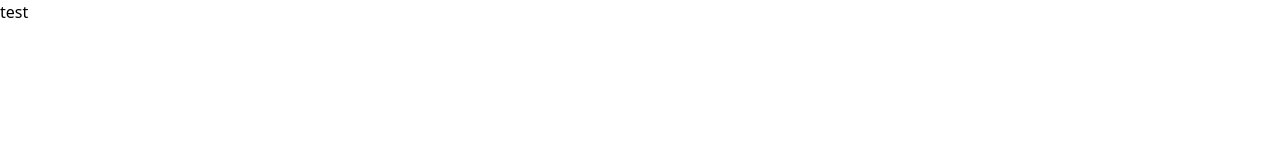
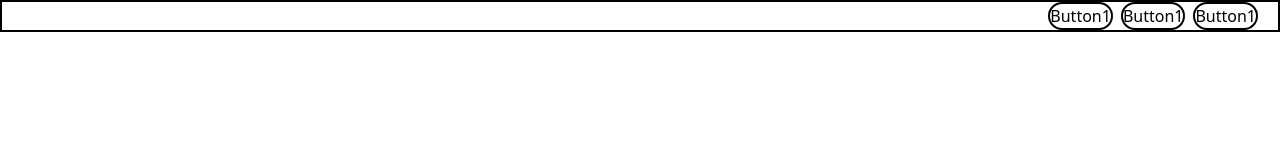
Before and after one commit to kutoreduso/Fragrances-Website, a website: page src/index.html in a window 1280 px wide. Drawn offline with Linux system fonts and the light colour scheme.

Commit message:
add a button for navigation!

```diff
--- a/src/index.html
+++ b/src/index.html
@@ -7,9 +7,14 @@
   <title>Website</title>
 </head>
 <body>
-  <div class="container">
-    <h1 class="">test</h1>
-  </div>
+    <div class="">
+    <!-- Navigation bar -->
+        <div class="flex md:flex-nowrap justify-between border-2 md:w-full space-x-2 md:justify-end md:pr-5 md:pl-5">
+            <a href="" class="border-2 rounded-2xl">Button1</a>
+            <a href="" class="border-2 rounded-2xl">Button1</a>
+            <a href="" class="border-2 rounded-2xl">Button1</a>
+        </div>
 
+    </div>
 </body>
 </html>
```
Also changed, not shown: dist/output.css.
